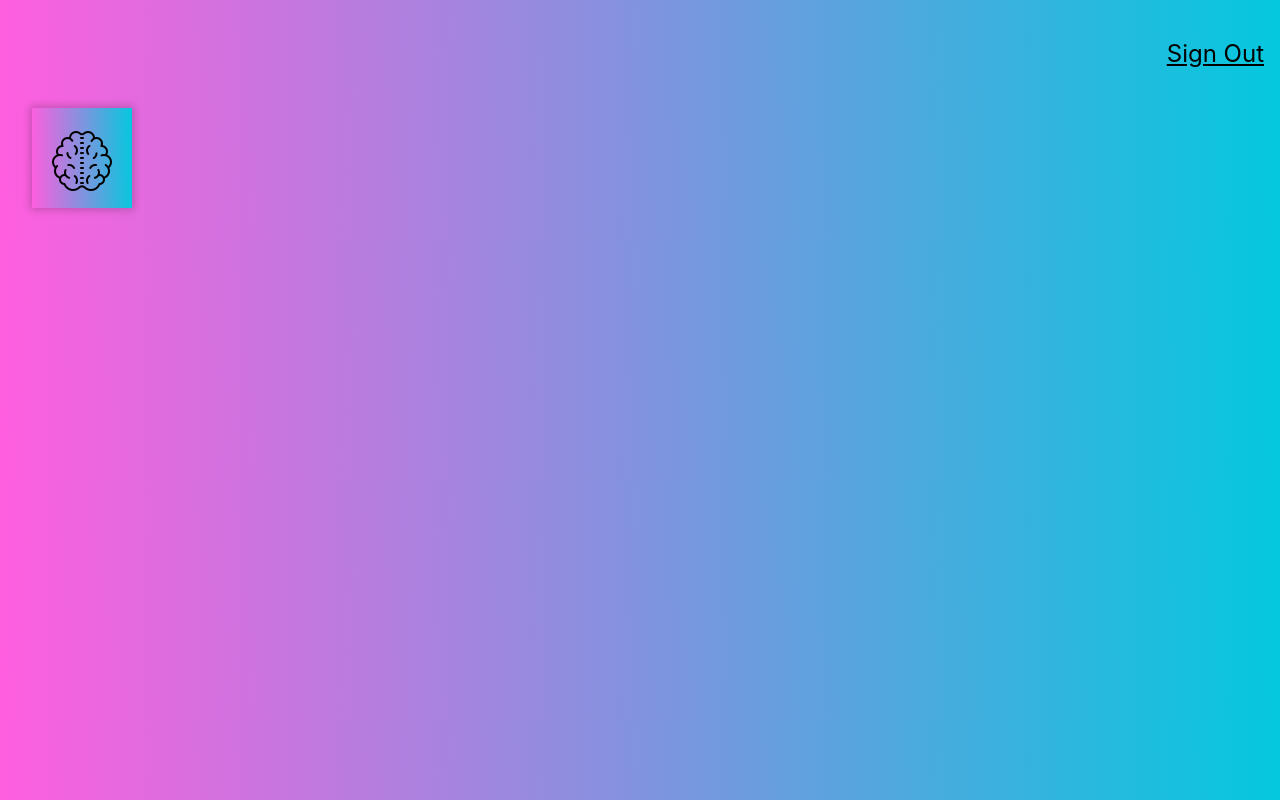
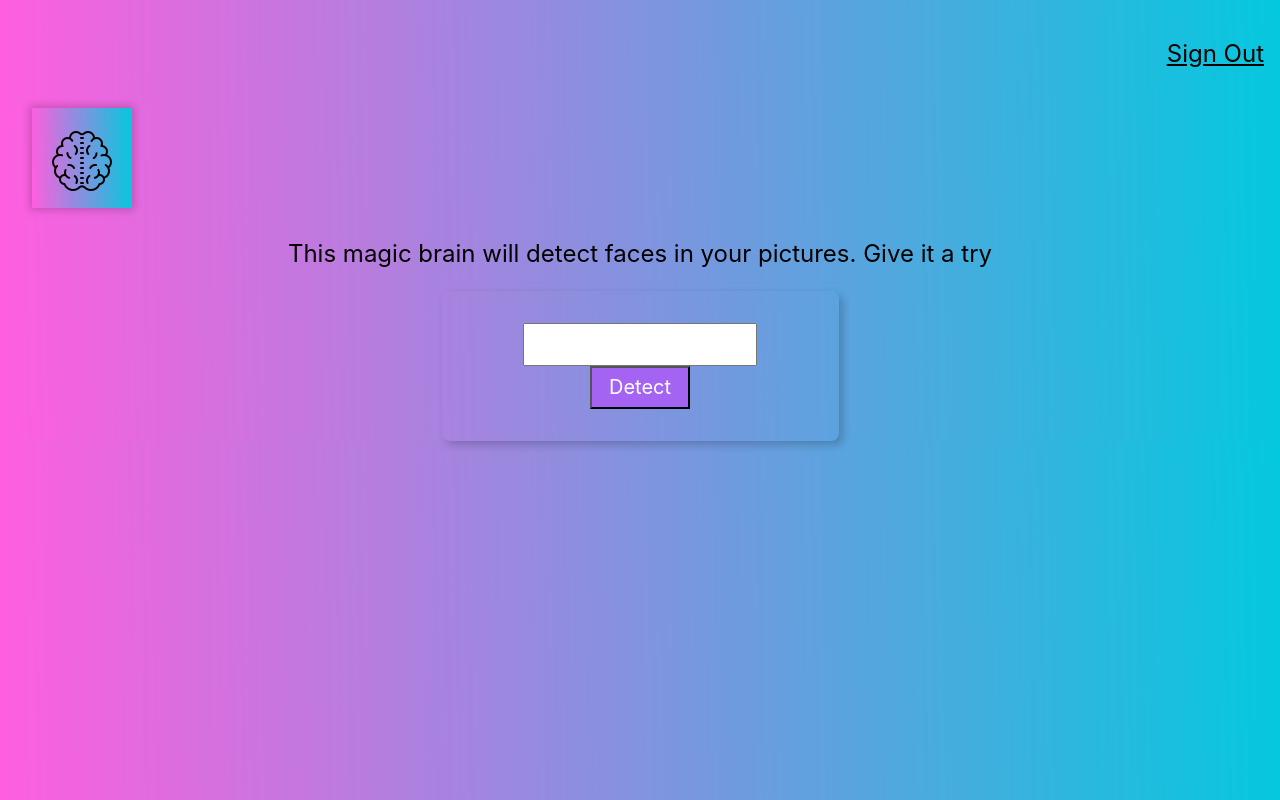
Before and after one commit to AndrewBergstrom/face-detector, a React (Create React App) app: page / in a window 1280 px wide. Built offline with nearby package versions, Linux system fonts and the light colour scheme.

Commit message:
url input form added

```diff
--- a/src/App.css
+++ b/src/App.css
@@ -1,5 +1,10 @@
 .App {
   text-align: center;
+}
+
+.center{
+  display: flex;
+  justify-content: center;
 }
 
 .App-logo {
--- a/src/App.js
+++ b/src/App.js
@@ -1,16 +1,17 @@
-import React, { Component } from 'react';
-import Navigation from './components/Navigation';
-import Logo from './components/Logo';
-import './App.css';
+import React, { Component } from "react";
+import Navigation from "./components/Navigation";
+import Logo from "./components/Logo";
+import ImageLinkForm from "./components/ImageLinkForm";
+import "./App.css";
 
-class  App extends Component {
+class App extends Component {
   render() {
     return (
       <div className="App">
         <Navigation />
-      <Logo />
-        {/* {  <ImageLinkForm />
-        <FaceRecognition />} */}
+        <Logo />
+        <ImageLinkForm />
+        {/* { <FaceRecognition />} */}
       </div>
     );
   }
--- /dev/null
+++ b/src/components/ImageLinkForm/index.js
@@ -0,0 +1,22 @@
+import React from "react";
+import "./style.css";
+
+const ImageLinkForm = () => {
+  return (
+    <div>
+      <p className="f3">
+        {"This magic brain will detect faces in your pictures. Give it a try"}
+      </p>
+      <div className="center">
+        <div className="pa4 br3 shadow-5">
+          <input className="f4 pa2 w-70 center" type="text" />
+          <button className="w-30 grow f4 link ph3 pv2 dib white bg-light-purple">
+            Detect
+          </button>
+        </div>
+      </div>
+    </div>
+  );
+};
+
+export default ImageLinkForm;
```
Also changed, not shown: src/components/ImageLinkForm/style.css (added).
